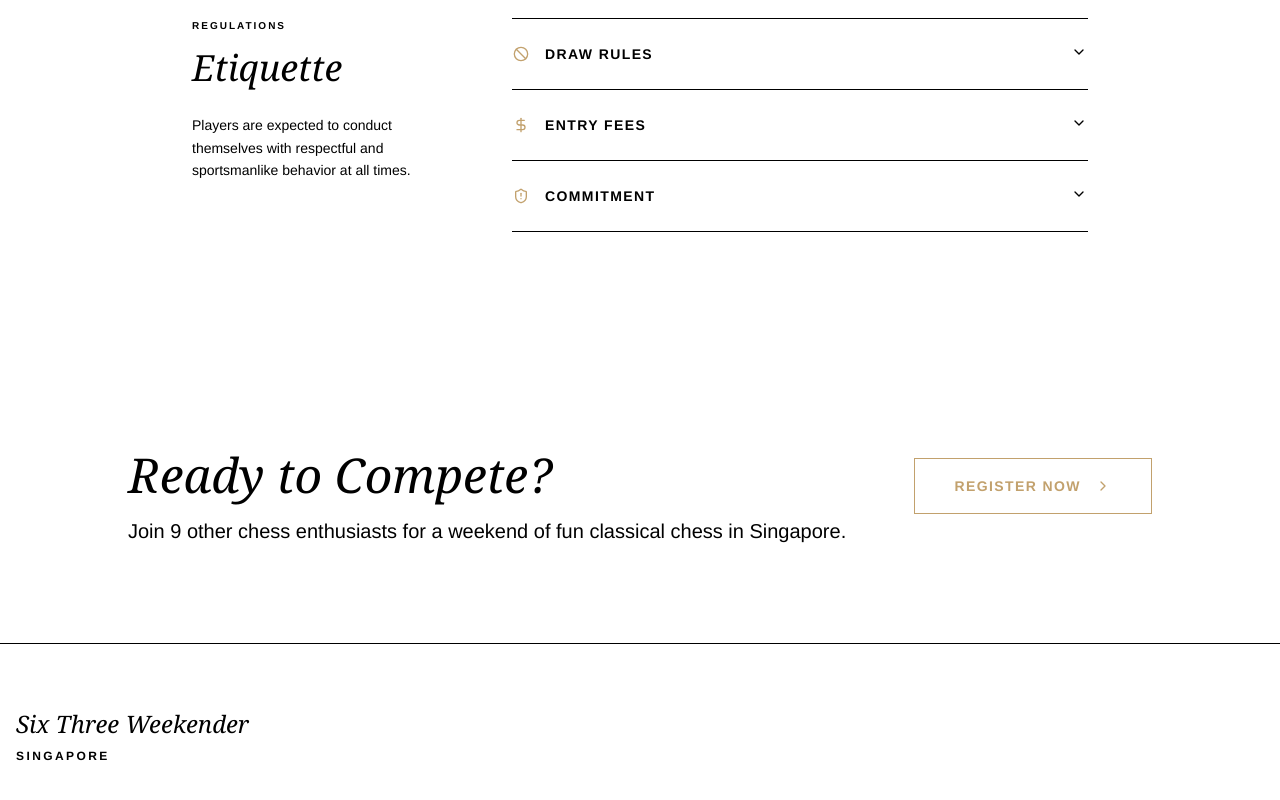
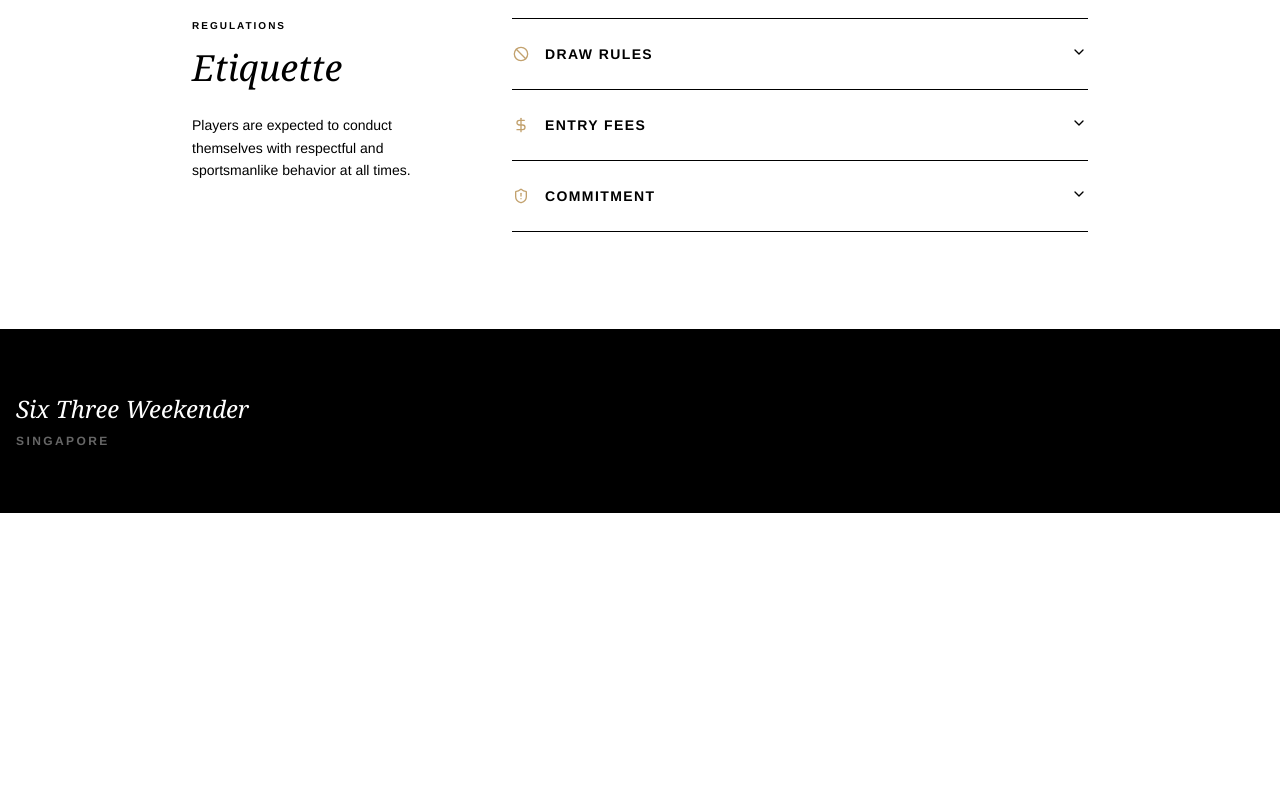
Before and after one commit to engyeow/SixThreeWeekender, a React (Vite) app: page / in a window 1280 px wide. Shown: the part 1494-2294 px from the top of the page. After the commit the page ends 2007 px from the top, so only its background shows below. Built offline with nearby package versions, Linux system fonts and the light colour scheme; a web font is replaced by a local one.

Commit message:
Update App.tsx

```diff
--- a/src/App.tsx
+++ b/src/App.tsx
@@ -4,7 +4,7 @@ import TournamentRules from "./TournamentRules";
 import { Button } from "./button";
 import { ChevronRight } from "lucide-react";
 
-const SHOW_REGISTRATION = true; // Toggle this to show/hide the registration section
+const SHOW_REGISTRATION = false; // Toggle this to show/hide the registration section
 
 export default function App() {
   return (
```
